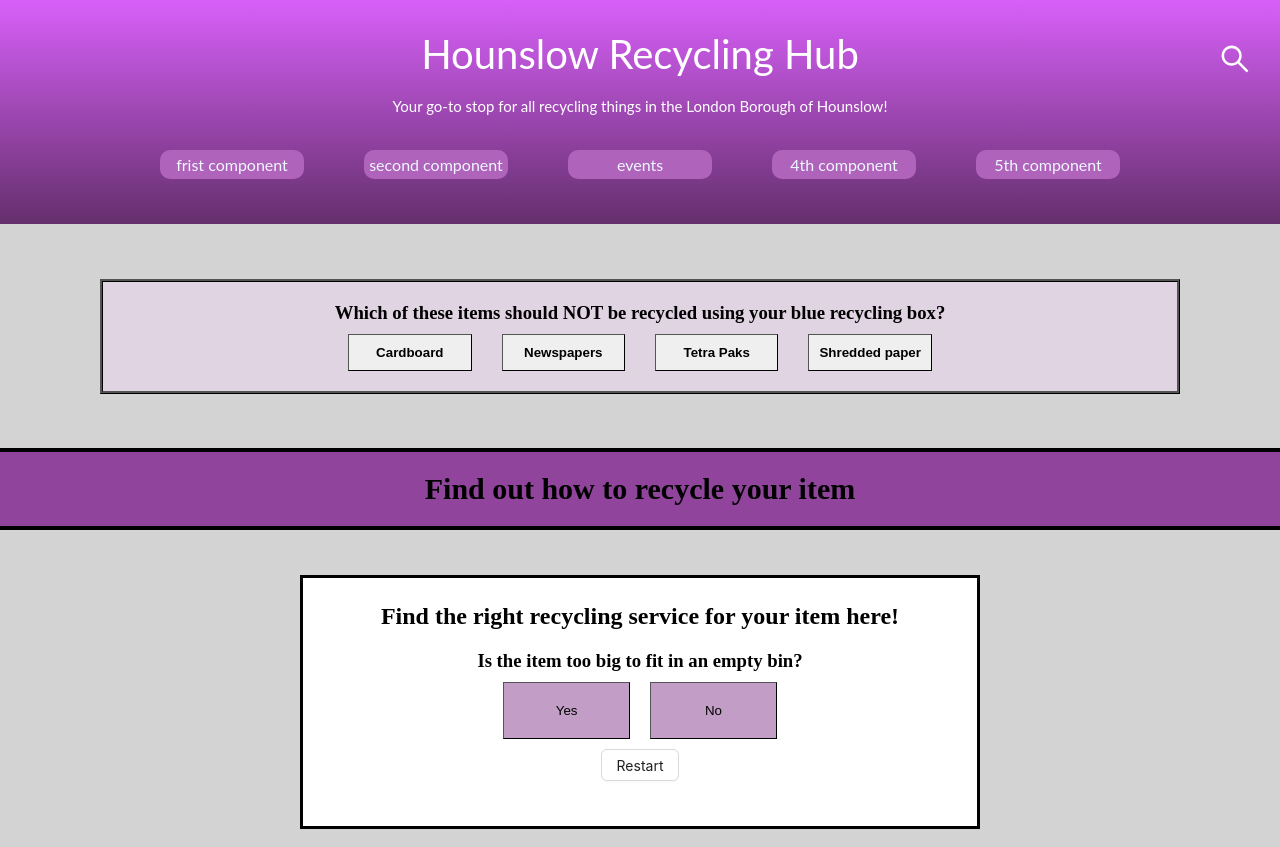
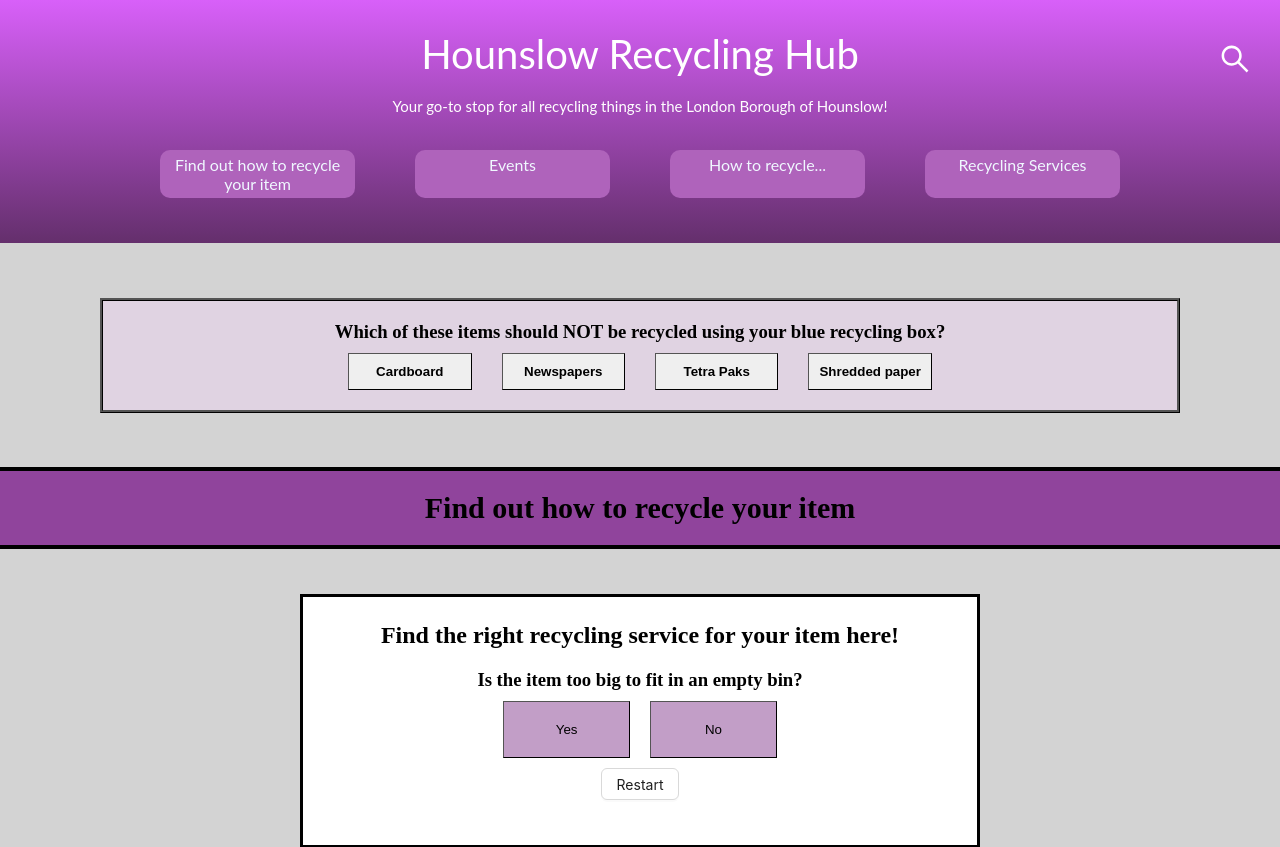
Before and after one commit to ajn2020/test, a Next.js app: page / in a window 1280 px wide. Shown: the top 847 px of the page. Built offline with nearby package versions, Linux system fonts and the light colour scheme.

Commit message:
Move anchors to subheadings

```diff
--- a/components/DecisionTree.tsx
+++ b/components/DecisionTree.tsx
@@ -1,17 +1,18 @@
 import React, { useState } from "react";
 import { questions } from "@/data/DecisionTreeQuestions";
 import { Button } from "antd";
+
 type Option = {
   id: string;
   value: string;
   followUpQuestion: number;
 };
 
-type Question = {
-  id: number;
-  question: string;
-  options: Array<Option>;
-};
+// type Question = {
+//   id: number;
+//   question: string;
+//   options: Array<Option>;
+// };
 
 export default function DecisionTree() {
   const [currentQuestionIndex, setCurrentQuestionIndex] = useState(0);
@@ -27,7 +28,7 @@ export default function DecisionTree() {
   const currentQuestion = questions[currentQuestionIndex];
 
   return (
-    <div className="decision-tree-wrapper" id="twoPast">
+    <div className="decision-tree-wrapper">
       <div className="decision-tree-title">
         <h2>Find the right recycling service for your item here!</h2>
       </div>
--- a/components/EngagingBox.tsx
+++ b/components/EngagingBox.tsx
@@ -11,7 +11,7 @@ export default function EngagingBox() {
   }, []);
 
   return (
-    <div className="engaging-box-wrapper" id="onePast">
+    <div className="engaging-box-wrapper">
       {randNum == 0 && <Fact />}
       {randNum == 1 && <Question />}
     </div>
--- a/components/EventCardCarousel.tsx
+++ b/components/EventCardCarousel.tsx
@@ -38,7 +38,7 @@ export default function EventCardCarousel(props: EventCardCarouselProps) {
           Previous
         </button>
       </div>
-      <div className="event-card-carousel" id="threePast">
+      <div className="event-card-carousel">
         {displayedEvents.map((event) => (
           <EventCard
             key={uuidv4()}
--- a/components/Header.tsx
+++ b/components/Header.tsx
@@ -23,11 +23,10 @@ export default function Header() {
           Hounslow!
         </div>
         <div className="stepFind">
-          <a href="#onePast">frist component</a>
-          <a href="#twoPast">second component</a>
-          <a href="#threePast">events</a>
-          <a href="#fourPast">4th component</a>
-          <a href="#fivePast">5th component</a>
+          <a href="#DecisionTree">Find out how to recycle your item</a>
+          <a href="#EventCardCarousel">Events</a>
+          <a href="#ItemTypeCardGrid">How to recycle...</a>
+          <a href="#RecyclingServiceAccordionGrid">Recycling Services</a>
         </div>
         {isInput ? (
           <div className="Seach_input" onBlur={onBlur}>
--- a/components/ItemTypeCardGrid.tsx
+++ b/components/ItemTypeCardGrid.tsx
@@ -2,7 +2,7 @@ import ItemTypeCard from "@/components/ItemTypeCard";
 
 export default function ItemTypeCardGrid() {
   return (
-    <div className="item-type-card-grid" id="fourPast">
+    <div className="item-type-card-grid">
       <ItemTypeCard
         frontTitle="Plastic"
         frontImage="./plastic.png"
--- a/components/RecyclingServiceAccordionGrid.tsx
+++ b/components/RecyclingServiceAccordionGrid.tsx
@@ -130,7 +130,7 @@ export default function RecyclingServiceAccordionGrid(
   }
 
   return (
-    <div className="recycling-service-accordion-grid" id="fivePast">
+    <div className="recycling-service-accordion-grid">
       <div className="recycling-service-accordion-grid-col">
         {props.recyclingServices
           .slice(0, Math.ceil(props.recyclingServices.length / 2))
--- a/components/Subheading.tsx
+++ b/components/Subheading.tsx
@@ -1,10 +1,11 @@
 type SubheadingProps = {
   title: string;
+  id: string;
 };
 
 export default function Subheading(props: SubheadingProps) {
   return (
-    <div className="subheading-container">
+    <div className="subheading-container" id={props.id}>
       <hr className="subheading-separator" />
       <h2 className="subheading-text">{props.title}</h2>
       <hr className="subheading-separator" />
--- a/pages/index.tsx
+++ b/pages/index.tsx
@@ -1,7 +1,7 @@
 import Head from "next/head";
+import EngagingBox from "@/components/EngagingBox";
+import Subheading from "@/components/Subheading";
 import DecisionTree from "@/components/DecisionTree";
-import Subheading from "@/components/Subheading";
-import EngagingBox from "@/components/EngagingBox";
 import EventCardCarousel from "@/components/EventCardCarousel";
 import events from "@/data/Events";
 import ItemTypeCardGrid from "@/components/ItemTypeCardGrid";
@@ -24,22 +24,25 @@ export default function Home() {
 
       <EngagingBox />
 
-      <Subheading title="Find out how to recycle your item" />
+      <Subheading title="Find out how to recycle your item" id="DecisionTree" />
       <DecisionTree />
 
       {events.length > 0 ? (
         <>
-          <Subheading title="Events" />
+          <Subheading title="Events" id="EventCardCarousel" />
           <EventCardCarousel events={events} />
         </>
       ) : (
         ""
       )}
 
-      <Subheading title="How to recycle..." />
+      <Subheading title="How to recycle..." id="ItemTypeCardGrid" />
       <ItemTypeCardGrid />
 
-      <Subheading title="Recycling Services" />
+      <Subheading
+        title="Recycling Services"
+        id="RecyclingServiceAccordionGrid"
+      />
       <RecyclingServiceAccordionGrid recyclingServices={recyclingServices} />
     </>
   );
```
